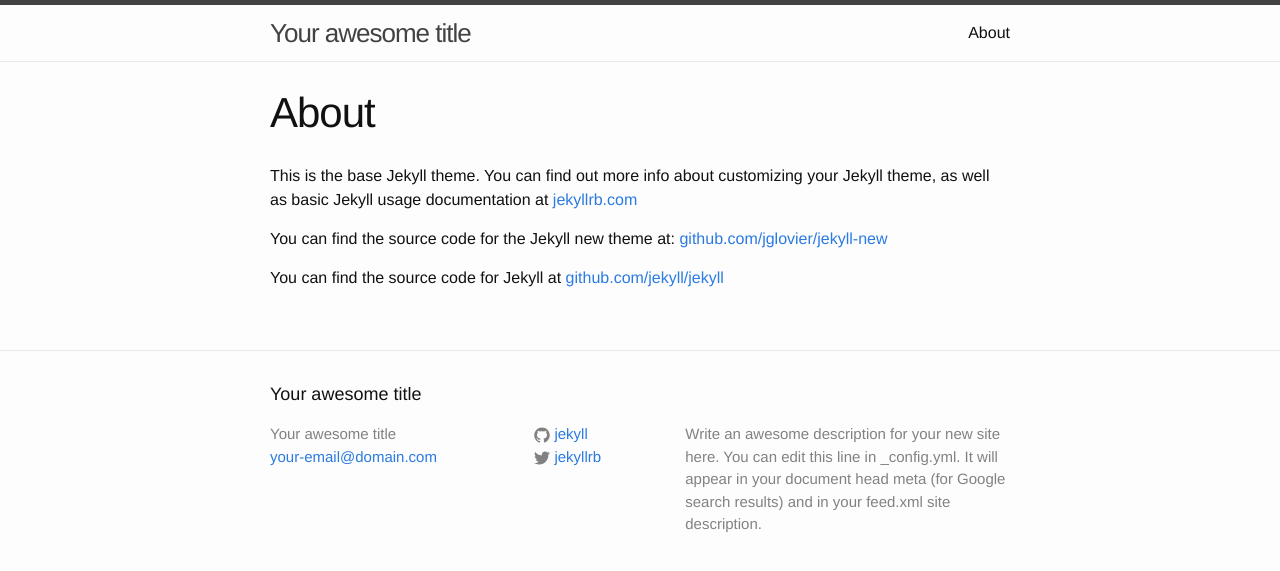
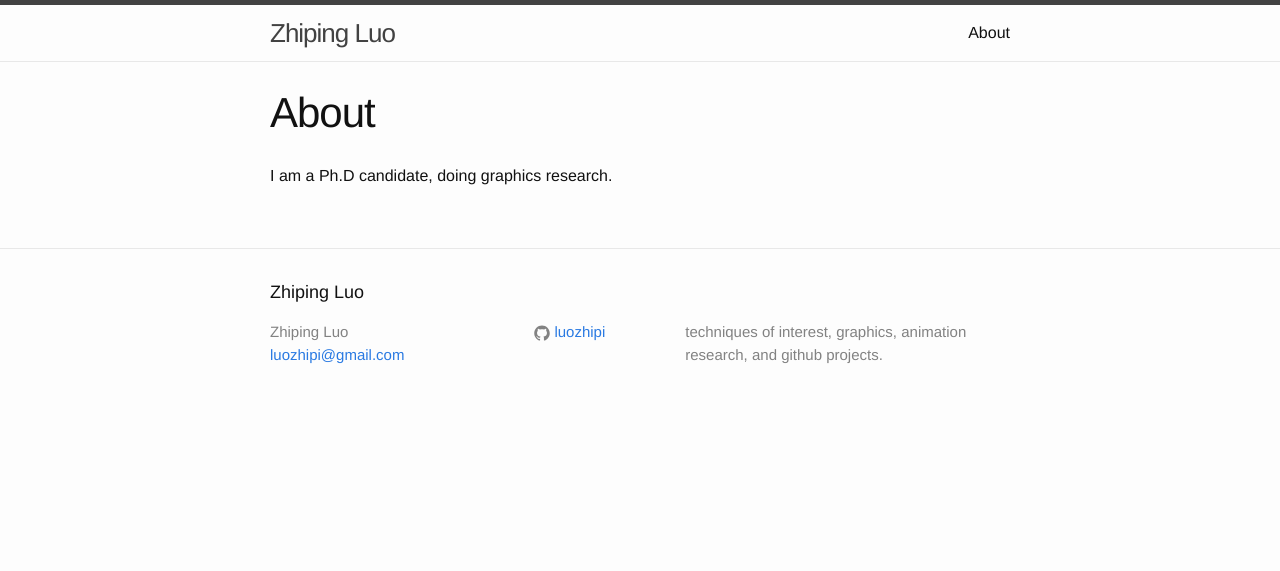
Before and after one commit to luozhipi/luozhipi.github.io, a Jekyll site: the page built from about.md, in a window 1280 px wide. Shown: the top 571 px of the page. Built offline with Jekyll 4.4.1, drawn with Linux system fonts in a browser that asks for light colours.

Commit message:
custom…

```diff
--- a/_config.yml
+++ b/_config.yml
@@ -1,14 +1,11 @@
 # Site settings
-title: Your awesome title
-email: your-email@domain.com
+title: Zhiping Luo
+email: luozhipi@gmail.com
 description: > # this means to ignore newlines until "baseurl:"
-  Write an awesome description for your new site here. You can edit this
-  line in _config.yml. It will appear in your document head meta (for
-  Google search results) and in your feed.xml site description.
+  techniques of interest, graphics, animation research, and github projects.
 baseurl: "" # the subpath of your site, e.g. /blog/
 url: "http://yourdomain.com" # the base hostname & protocol for your site
-twitter_username: jekyllrb
-github_username:  jekyll
+github_username:  luozhipi
 
 # Build settings
 markdown: kramdown
--- a/about.md
+++ b/about.md
@@ -4,8 +4,4 @@
 permalink: /about/
 ---
 
-This is the base Jekyll theme. You can find out more info about customizing your Jekyll theme, as well as basic Jekyll usage documentation at [jekyllrb.com](http://jekyllrb.com/)
-
-You can find the source code for the Jekyll new theme at: [github.com/jglovier/jekyll-new](https://github.com/jglovier/jekyll-new)
-
-You can find the source code for Jekyll at [github.com/jekyll/jekyll](https://github.com/jekyll/jekyll)
+I am a Ph.D candidate, doing graphics research.
--- a/index.html
+++ b/index.html
@@ -18,6 +18,4 @@
     {% endfor %}
   </ul>
 
-  <p class="rss-subscribe">subscribe <a href="{{ "/feed.xml" | prepend: site.baseurl }}">via RSS</a></p>
-
 </div>
```
